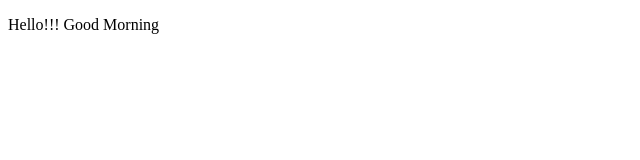
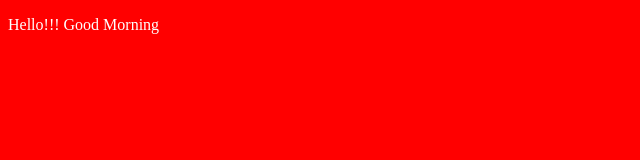
Before and after one commit to ay8108/THIRD_GIT_REPO, a plain HTML site: page Index.html in a window 1280 px wide. Shown: the whole page, without its empty margins (0-640 px from the left). Drawn offline with Linux system fonts and the light colour scheme.

Commit message:
Some Changes

```diff
--- a/Index.html
+++ b/Index.html
@@ -4,6 +4,7 @@
     <meta charset="UTF-8">
     <meta name="viewport" content="width=device-width, initial-scale=1.0">
     <title>Document</title>
+    <link rel="stylesheet" href="style.css">
 </head>
 <body>
     <p>Hello!!! Good Morning</p>
--- a/style.css
+++ b/style.css
@@ -1,3 +1,7 @@
 body{
     background-color: red;
 }
+
+p{
+    color: white;
+}
```
